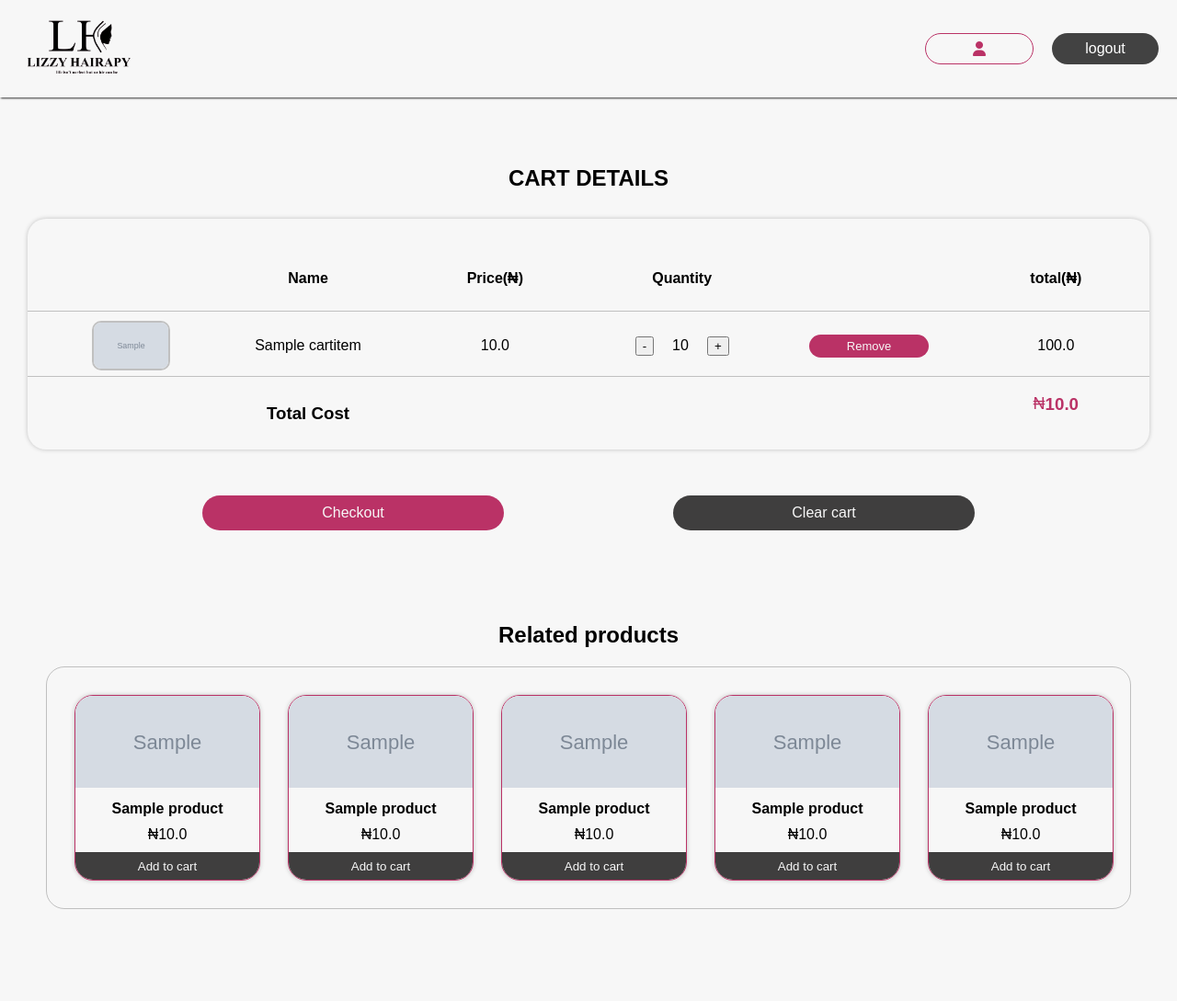
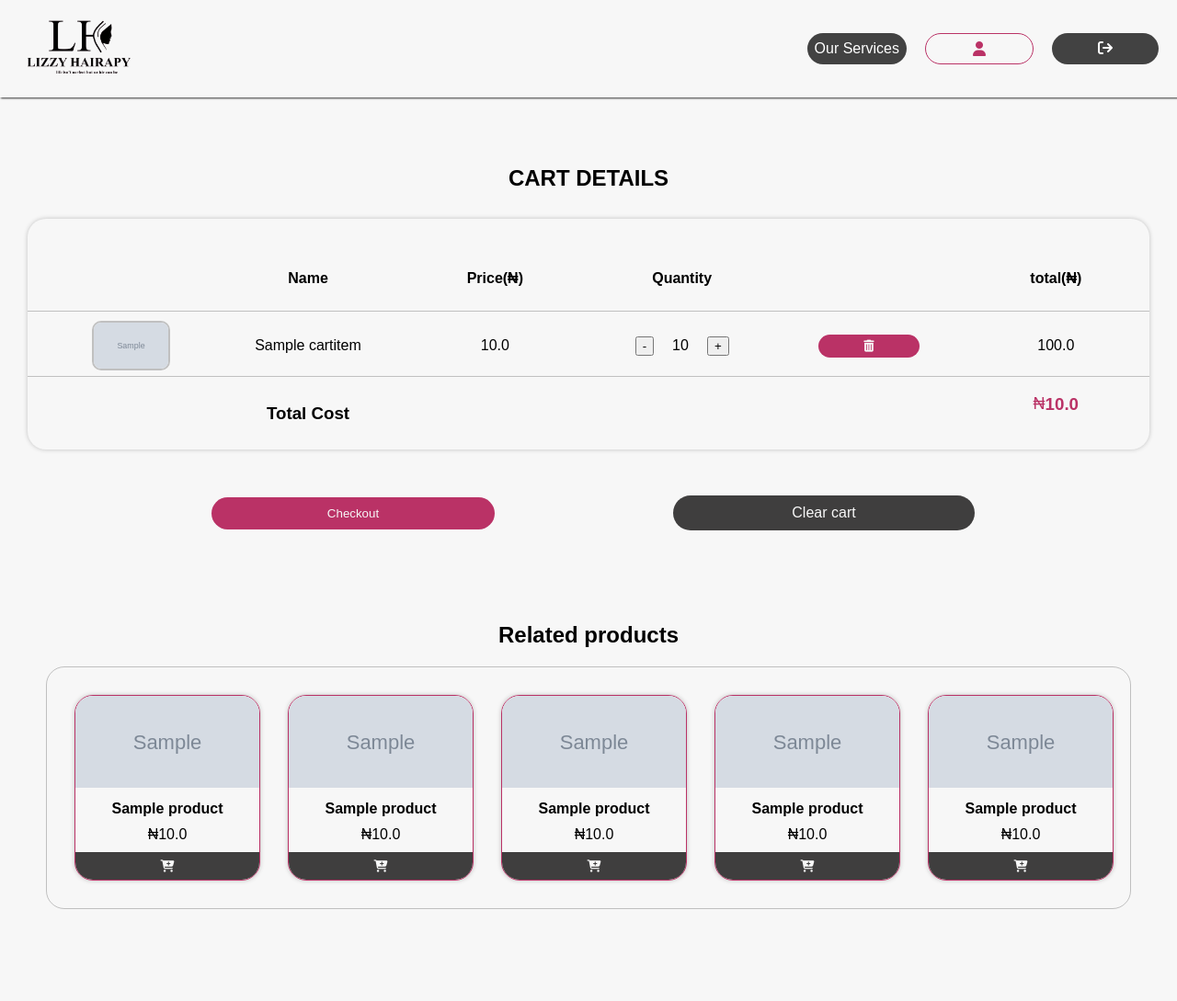
Before and after one commit to tunji-solomon/lizzy-hairapy, a Django app: page /view-cart/ in a window 1280 px wide. Shown: the whole page at 92% size. Run offline with Django 5.2, Linux system fonts and the light colour scheme; a user stored in the database is signed in; tables that the repository leaves empty hold one stand-in row (values such as "Sample post"); grey boxes marked "Sample" are stand-in pictures; some libraries are stand-ins or nearby versions.

Commit message:
cart review page completion

```diff
--- a/products/admin.py
+++ b/products/admin.py
@@ -2,4 +2,4 @@
 from .models import *
 
 # Register your models here.
-admin.site.register([Products, Category, Our_user, Cart, CartItem])
+admin.site.register([Products, Category, Our_user, Cart, CartItem, Order, Order_items])
--- a/products/static/css/style.css
+++ b/products/static/css/style.css
@@ -41,7 +41,7 @@
     position:fixed;
     top: 0;
     width: 100%;
-    z-index: 10000;
+    z-index: 100;
 
 }
 .header_title {
@@ -66,6 +66,7 @@
 }
 
 .navbar-container{
+    position: relative;
     padding: 20px;
     margin-left: auto;
     display: flex;
@@ -80,8 +81,8 @@
     padding: 3px 5px;
     background-color: rgb(186, 50, 102);
     color: #f7f7f7;
-    right: 0;
-    top: 0;
+    top: 10px;
+    right: -5px;
     border-radius: 50px;
     font-size: small;
 
@@ -97,6 +98,46 @@
     width: 100px;
     padding: 8px;
 
+}
+
+.our-services {
+    position: relative;
+    width: fit-content;
+    border: none;
+    cursor: pointer;
+}
+
+.our-service-dropdown {
+    position:absolute;
+    display: none;
+    color: #f7f7f7;
+    background: rgba(0, 0, 0, 0.325);
+    width: 200px;
+    bottom: -118px;
+    left: -50px;
+    z-index: 200;
+
+}
+
+.our-services-visible {
+  display: block;
+}
+
+.our-service-list {
+    border-bottom: 0.2px solid #f7f7f7;
+    padding: 10px;
+    font-weight: lighter;
+}
+
+.our-service-list:hover {
+    background-color: rgba(203, 203, 203, 0.325);
+    color:  rgba(0, 0, 0, 0.325);
+    cursor: pointer;
+}
+
+.link {
+    text-decoration: none;
+    color: #f7f7f7;
 }
 
 
@@ -294,7 +335,8 @@
 .submit-btn:hover,
 .reg-success-btn,
 .btn-add-cart:hover,
-.remove-item:hover{
+.remove-item:hover,
+.cart-button:hover{
     background-color: rgba(186, 50, 102, 0.86);;
 }
 
@@ -302,7 +344,8 @@
 .submit-btn:active,
 .reg-success-btn:active,
 .btn-add-cart:active,
-.remove-item:active {
+.remove-item:active,
+.cart-button:active {
     color:#f7f7f7;
     background-color: rgba(186, 50, 102, 0.618);
 }
@@ -434,7 +477,8 @@
 /* ADMIN */
 
 .admin-header,
-.update-header {
+.update-header,
+.checkout-header{
     font-family: Arial, Helvetica, sans-serif;
     text-align: center;
     margin-top: 100px;
@@ -514,8 +558,16 @@
     margin-top: 100px;
     font-family: Arial, Helvetica, sans-serif;
 }
+.cart-empty-message {
+    font-size: larger;
+    font-weight: lighter;
+    text-align: center;
+    margin: 100px;
+    margin-bottom: 200px;
+}
 
-.cart-container {
+.cart-container,
+.payment-details{
     padding-top: 30px;
     margin: 30px;
     box-shadow: 0px 0px 5px rgba(0, 0, 0, 0.225);
@@ -572,10 +624,11 @@
     color: #f7f7f7;
     background-color: rgb(186, 50, 102);
     border-radius: 20px;
-    width: 120px;
+    width: 100px;
     justify-self: center;
     font-size: small;
     padding: 5px;
+    border: none;
 }
 
 .total-cost-container {
@@ -621,10 +674,18 @@
     padding: 10px;
     border-radius: 20px;
     text-align: center;
+    border: none;
 }
 
 .clear-cart {
     background-color: rgb(63, 62, 62);
+    transition: 0.65s ease-in-out;
+}
+
+.clear-cart:hover{
+    background-color: #f7f7f7;
+    color: rgb(63, 62, 62);
+
 }
 .related-product-header{
     text-align: center;
--- a/products/static/js/index.js
+++ b/products/static/js/index.js
@@ -12,14 +12,17 @@
     }
 }
 
-function totalCost (price, quantity, total, action, getItemTotal, getCartTotal) {
+function totalCost (price, quantity, total, action, getItemTotal, getCartTotal, inputValue, cartTotalValue) {
     const getPrice = document.getElementById(`${price}`);
     const getQuantity = document.getElementById(`${quantity}`);
     const getTotal = document.getElementById(`${total}`);
+    const getInputValue = document.getElementById(`${inputValue}`);
+    const getCarttValue = document.getElementById(`${cartTotalValue}`);
+
+
     let cartTotal = 0
-
-    if (getQuantity.innerText >= 0){
-        if (action == "-" && getQuantity.innerText > 0){
+    if (Number(getQuantity.innerText) >= 1){
+        if (action == "-" && Number(getQuantity.innerText) > 1){
             getQuantity.innerText = Number(getQuantity.innerText) - 1
         }
         else if(action == "+"){
@@ -29,7 +32,10 @@
         const new_price = Number(getPrice.innerText)
         const new_quantity = Number(getQuantity.innerText)
         getTotal.innerText = new_price * new_quantity
+        getInputValue.value = new_quantity
+        console.log("GET QUANTITY", getInputValue)
     }
+
 
     const totalList = document.querySelectorAll(`.${getItemTotal}`)
     totalList.forEach((total) => {
@@ -37,6 +43,89 @@
     })
     const setCartTotal = document.getElementById(`${getCartTotal}`)
     setCartTotal.innerText = cartTotal
+    getCarttValue.value = cartTotal
+    console.log("GET INPUT TOTAL", getCarttValue.value)
 
 
 }
+
+
+
+
+// let ourService = document.querySelector(".our-services")
+// let hiddenServices = document.querySelectorAll(".our-service-hidden")
+// let container = document.querySelector(".hide-our-service")
+
+// ourService.addEventListener("mouseover", ()=> {
+
+//         hiddenServices.forEach((elem) => {
+//             elem.classList.add("our-services-visible")
+//         })
+
+//         container.classList.add("display-our-service")
+//         console.log("Add class")
+
+// })
+
+// ourService.addEventListener("mouseout", ()=> {
+
+//         hiddenServices.forEach((elem) => {
+//             elem.classList.remove("our-services-visible")
+//         })
+//         container.classList.remove("display-our-service")
+
+//         console.log("Remove class")
+// })
+
+//   window.addEventListener("load", () => {
+//     const fontAwesomeElement = document.createElement("i");
+//     fontAwesomeElement.className = "fa fa-solid";
+//     document.body.appendChild(fontAwesomeElement);
+//     const style = window.getComputedStyle(fontAwesomeElement, "::before").content;
+//     document.body.removeChild(fontAwesomeElement);
+
+//     if (!style || style === "none" || style === '""') {
+//       document.querySelectorAll(".fa").forEach(el => {
+//         el.textContent = el.getAttribute("alt") || "Icon";
+//       });
+//     }
+//   });
+
+
+// document.getElementById("copyright").innerHTML = <i class="fa-solid fa-copyright">lizzy-hairapy</i> + ` ${Date.now()}`;
+
+
+const ourService = document.querySelector(".our-services");
+const hiddenServices = document.querySelector(".our-service-dropdown");
+
+ourService.addEventListener("mouseover", myHandler);
+ourService.addEventListener("click", myHandler);
+ourService.addEventListener("mouseout", myHandler);
+
+function myHandler(e) {
+    if(["mouseover"].includes(e.type)){
+        e.stopPropagation()
+        hiddenServices.classList.add("our-services-visible");
+
+    }else if(e.type == "click"){
+        hiddenServices.classList.remove("our-services-visible")
+    }
+    else{
+        hiddenServices.classList.remove("our-services-visible");
+    }
+}
+
+
+// Hide dropdown if user clicks outside
+// document.addEventListener("click", () => {
+
+//   }
+// });
+
+// Optional: Hide when user clicks a dropdown item
+const items = document.querySelectorAll(".our-service-dropdown div");
+items.forEach((item) => {
+  item.addEventListener("click", () => {
+    hiddenServices.classList.remove("our-services-visible");
+  });
+});
--- a/products/templates/base.html
+++ b/products/templates/base.html
@@ -14,17 +14,25 @@
     <div class="logo-navbar-container">
         <a href="{% url 'home' %}"><img class="img-logo" src="{% static '../static/images/WhatsApp_Image_2025-06-05_at_9.54.01_AM-removebg-preview.webp' %}" alt="Logo"></a>
         <div class="navbar-container">
+            <div class="navbar-items our-services">
+                Our Services
+                <div class="our-service-dropdown">
+                    <a class="link" href="#"><div class="our-service-list">Ventilating</div></a>
+                    <a class="link" href="#"><div class="our-service-list">Hair-Do</div></a>
+                    <a class="link" href="#"><div class="our-service-list">Revamping</div></a>
+                </div>
+            </div>
 
             {% if user.is_authenticated %}
-            <a><li class="fa-solid fa-user  navbar-items active-user"></li></a>
+                <a><li class="fa-solid fa-user  navbar-items active-user"></li></a>
+
                 {% if not user.is_superuser %}
                     <div style="position: relative;">
-                    <a href="{% url 'view-cart' %}"><p class="navbar-items">cart</p></a>
+                    <a href="{% url 'view-cart' %}"><p class="navbar-items"><i alt="cart" class="fa-solid fa-cart-shopping"></i></p></a>
                     <div class="cart-counter">{% block cart_item_count %}0{% endblock %}</div>
                     </div>
-
                 {% endif %}
-                <a href="{% url 'logout' %}"><p class="navbar-items">logout</p></a>
+                <a href="{% url 'logout' %}"><p class="navbar-items"><i class="fa-solid fa-arrow-right-from-bracket"></i></p></a>
             {% else %}
             <a href="{% url 'sign-up' %}"><p class="navbar-items">Sign up</p></a>
             <a href="{% url 'login' %}"><p class="navbar-items">login</p></a>
--- a/products/templates/cart.html
+++ b/products/templates/cart.html
@@ -23,25 +23,34 @@
                 <p class="cart-column-headers"></p>
                 <p class="cart-column-headers">total(₦)</p>
             </div>
+            <form method="POST", action="{% url 'checkout' %}">
+                {% csrf_token %}
             {% for item in cart %}
                 <div class="cart-items-container grid-4">
                     <img src="{{item.item_image}}" alt="{{item.product_name}}" class="cart-items cart-product-img">
+                    <input type="hidden" name="item-{{forloop.counter0}}-image" value="{{item.item_image}}">
+
                     <div class="cart-items">
                         {{item.product_name}}
+                        <input type="hidden" name="item-{{forloop.counter0}}-name" value="{{item.product_name}}">
                     </div>
+
                     <div class="cart-items" id="{{item.product_name}}P">
                         {{item.price}}
+                        <input type="hidden" name="item-{{forloop.counter0}}-price" value="{{item.price}}">
                     </div>
                     <div class="cart-items quantity-container">
-                        <button class="cart-item-quantity-adjust-btn" onclick="totalCost('{{item.product_name}}P', '{{item.product_name}}Q', '{{item.product_name}}T', '-', 'item-total', 'cart-total' )">-</button>
+                        <button class="cart-item-quantity-adjust-btn" type="button" onclick="totalCost('{{item.product_name}}P', '{{item.product_name}}Q', '{{item.product_name}}T', '-', 'item-total', 'cart-total', 'item-{{forloop.counter0}}-quantity', 'total-cost')">-</button>
                         <p class="cart-item-quantity" id="{{item.product_name}}Q">{{item.quantity}}</p>
-                        <button class="cart-item-quantity-adjust-btn" onclick="totalCost('{{item.product_name}}P', '{{item.product_name}}Q', '{{item.product_name}}T', '+', 'item-total', 'cart-total' )">+</button>
+                        <input type="hidden" name="item-{{forloop.counter0}}-quantity" value="{{item.quantity}}" id="item-{{forloop.counter0}}-quantity">
+                        <button class="cart-item-quantity-adjust-btn" type="button" onclick="totalCost('{{item.product_name}}P', '{{item.product_name}}Q', '{{item.product_name}}T', '+', 'item-total', 'cart-total', 'item-{{forloop.counter0}}-quantity', 'total-cost')">+</button>
                     </div>
-                    <a href="#" class="cart-items remove-item">Remove</a>
+                    <a href="{% url 'remove-item' item.id %}" class="cart-items remove-item"><i alt="Remove" class="fa-solid fa-trash-can"></i></a>
                     <div class="cart-items item-total" id="{{item.product_name}}T">
                         {% with total=item.price|multiply:item.quantity %}
                             {{total}}
                         {% endwith %}
+                        <input type="hidden" name="item-{{forloop.counter0}}-item-cost">
                     </div>
                 </div>
             {% endfor %}
@@ -54,15 +63,18 @@
                 <div class="cart-total">
                     <span class="naira-sign">₦ </span>
                     <h3 id="cart-total">{{cart_total}}</h3>
+                    <input type="hidden" name="total-cost" id="total-cost" value="{{cart_total}}">
                 </div>
             </div>
         </div>
         <div class="cart-button-container grid-2">
-            <a class="cart-button">Checkout</a>
+            <button class="cart-button" href="{% url 'checkout' %}">Checkout</button>
+            <input type="hidden" name="total_item_count" value="{{cart|length}}">
+        </form>
             <a class="cart-button clear-cart">Clear cart</a>
         </div>
     {% else %}
-        {% for message in message %}
+        {% for message in messages %}
         <h2 class="cart-empty-message">{{message}}</h2>
         {% endfor %}
     {% endif %}
@@ -73,7 +85,7 @@
                 <img src="{{product.image_url}}" alt="{{product.name}} " class="product-image-cart">
                 <div class="product-name-cart">{{product.name}}</div>
                 <div class="product-price-cart">₦{{product.price}}</div>
-                <button class="btn-add-cart btn-submit">Add to cart</button>
+                <button class="btn-add-cart btn-submit"><i class="fa-solid fa-cart-plus"></i></button>
             </div>
         {% endfor %}
     </div>
--- a/products/templates/home.html
+++ b/products/templates/home.html
@@ -4,6 +4,8 @@
 {% block cart_item_count %}
     {% if cart_count %}
         {{cart_count}}
+    {% else %}
+        {{0}}
     {% endif %}
 {% endblock %}
 {% block content %}
@@ -75,7 +77,7 @@
                                 <button type="button" class="qty-increase-btn button" onclick="quantityBtn('increase', '{{product.name}}')">+</button>
                             </div>
                         </div>
-                        <button type="submit" class="add-to-cart button">Add to cart</button>
+                        <button type="submit" class="add-to-cart button">Add to cart&nbsp;&nbsp;<i class="fa-solid fa-cart-plus"></i></button>
                     </div>
                 </form>
                 {% endfor %}
--- a/products/urls.py
+++ b/products/urls.py
@@ -11,4 +11,6 @@
     path("create-admin/", views.create_admin, name="create-admin"),
     path("add-to-cart/", views.add_to_cart, name="add-to-cart"),
     path("view-cart/", views.view_cart, name="view-cart"),
+    path("remove-item/<int:id>", views.remove_item, name="remove-item"),
+    path("checkout/", views.checkout, name="checkout"),
 ]
--- a/products/views.py
+++ b/products/views.py
@@ -299,6 +299,7 @@
         product_quantity = int(request.POST.get("product_quantity"))
         product_price =float(request.POST.get("product_price"))
         product_image = request.POST.get("product_image")
+        product_total = round(product_price * product_quantity, 2)
 
         if product_quantity > 0:
 
@@ -308,13 +309,13 @@
                 cart_exist = Cart.objects.filter(user=user).first()
                 if cart_exist:
                     for item in cart_exist.cart_item.all():
-                        print(item.product_id, "product_id:", product_id)
                         if item.product_id == product_id:
                             item.quantity += product_quantity
+                            item.total = product_total
                             item.save()
                             break
                     else:
-                        new_item = CartItem.objects.create(item=cart_exist, product_id=product_id, product_name=product_name, quantity=product_quantity, price=product_price, item_image=product_image)
+                        new_item = CartItem.objects.create(item=cart_exist, product_id=product_id, product_name=product_name, quantity=product_quantity, price=product_price,total=product_total, item_image=product_image)
                         new_item.save()
 
                     cart_exist.total_cost += product_quantity * product_price
@@ -327,7 +328,7 @@
                     new_cart = Cart.objects.create(user=user)
                     new_cart.total_cost += total_cost
                     new_cart.save()
-                    new_item = CartItem.objects.create(item=new_cart, product_id=product_id, product_name=product_name, quantity=product_quantity, price=product_price, item_image=product_image)
+                    new_item = CartItem.objects.create(item=new_cart, product_id=product_id, product_name=product_name, quantity=product_quantity, price=product_price,total=product_total, item_image=product_image)
                     new_item.save()
                     return redirect("home")
 
@@ -337,27 +338,68 @@
 
     return redirect("home")
 
-def view_cart(request):
+def view_cart(request, total_cost=None):
 
     if request.user.is_authenticated:
         user = Our_user.objects.filter(user=request.user).first()
         global user_cart
+        products = Products.objects.all()
+        few_product = []
+        for _ in range(7):
+            few_product.append(products[random.randint(0, len(products)-1)])
         try:
             user_cart = Cart.objects.get(user=user)
         except Exception as e:
             messages.info(request, "User Have not added any item to cart", extra_tags="empty-cart")
+            return render (request, "cart.html", {"few_products": few_product})
 
-        products = Products.objects.all()
-        few_product = []
-        for _ in range(7):
-            few_product.append(products[random.randint(0, len(products)-1)])
         cart =  user_cart.cart_item.all()
         context = {
             "cart":cart,
-            "cart_total": user_cart.total_cost,
+            "cart_total": total_cost if total_cost is not None else user_cart.total_cost,
             "cart_count": len(cart),
             "few_products": few_product
         }
         return render(request, "cart.html", context)
     else:
         return redirect("home")
+
+def remove_item(request, id):
+    user = Our_user.objects.get(user=request.user)
+    existing_cart = Cart.objects.get(user=user)
+    try:
+        global getItem
+        getItem = CartItem.objects.get(id=id)
+        existing_cart.total_cost -= float(getItem.total)
+        existing_cart.save()
+        getItem.delete()
+        return view_cart(request, existing_cart.total_cost)
+    except Exception:
+        return view_cart(request)
+
+
+
+
+
+def checkout(request):
+    if request.method == "POST":
+        total_items_count = int(request.POST.get("total_item_count"))
+        for i in range(total_items_count):
+            item_name = request.POST.get(f"item-{i}-name")
+            item_price = float(request.POST.get(f"item-{i}-price"))
+            item_quantity = int(request.POST.get(f"item-{i}-quantity"))
+            item_cost = item_price * item_quantity
+
+            user = Our_user.objects.get(user=request.user)
+            existing_cart = Cart.objects.get(user=user)
+            existing_cart_items = CartItem.objects.filter(item=existing_cart, product_name=item_name).first()
+            existing_cart_items.price = item_price
+            existing_cart_items.quantity = item_quantity
+            existing_cart_items.total = item_cost
+            existing_cart_items.save()
+
+        cart_total_cost = request.POST.get("total-cost")
+        existing_cart.total_cost = cart_total_cost
+        existing_cart.save()
+
+    return render(request, "checkout.html", {"amount_to_pay": cart_total_cost})
```
Also changed, not shown: products/models.py (+37 -0 lines), products/templates/checkout.html (added, +14 -0 lines), products/migrations/0007_cartitem_total_order_order_items.py (added), products/templates/payment.html (added).
